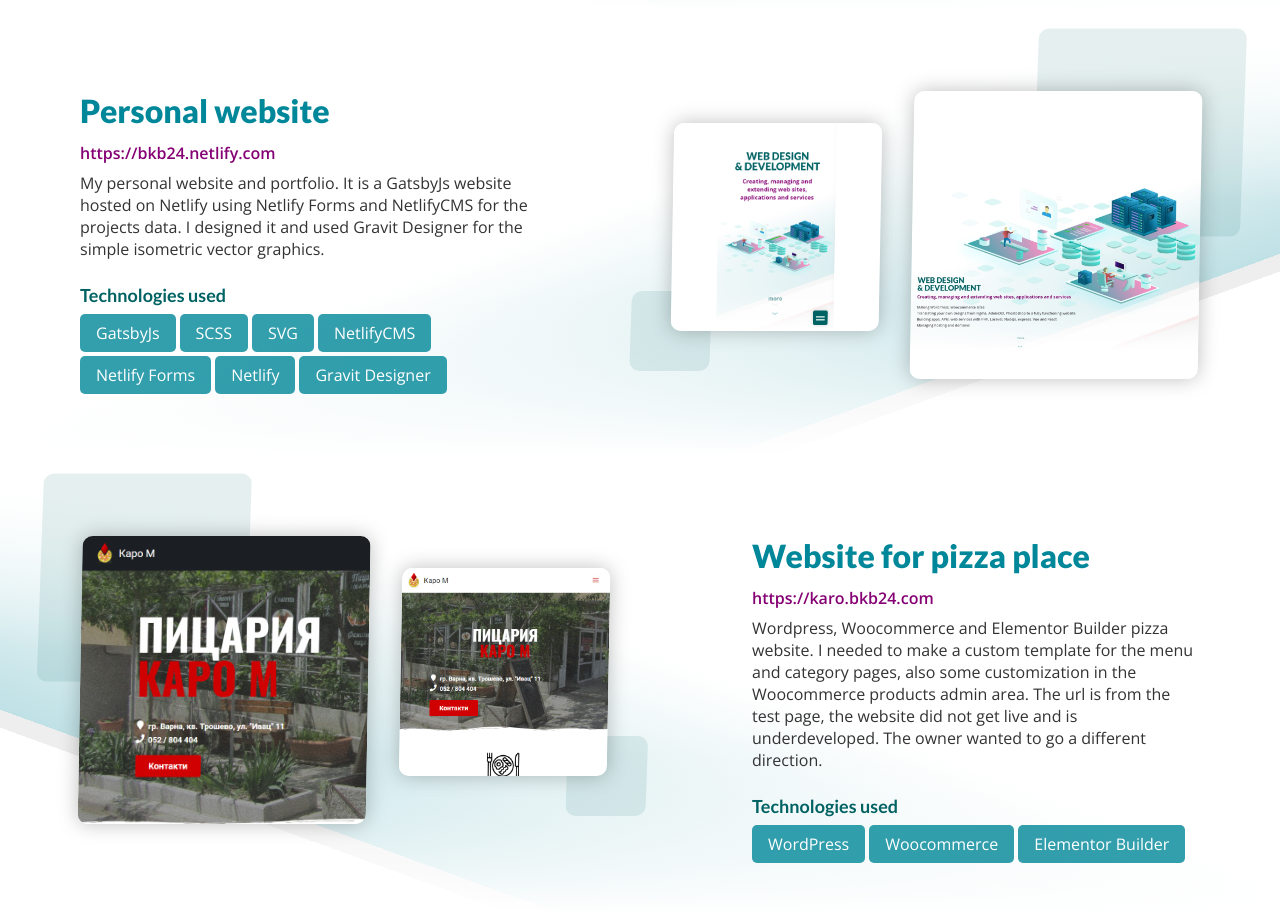
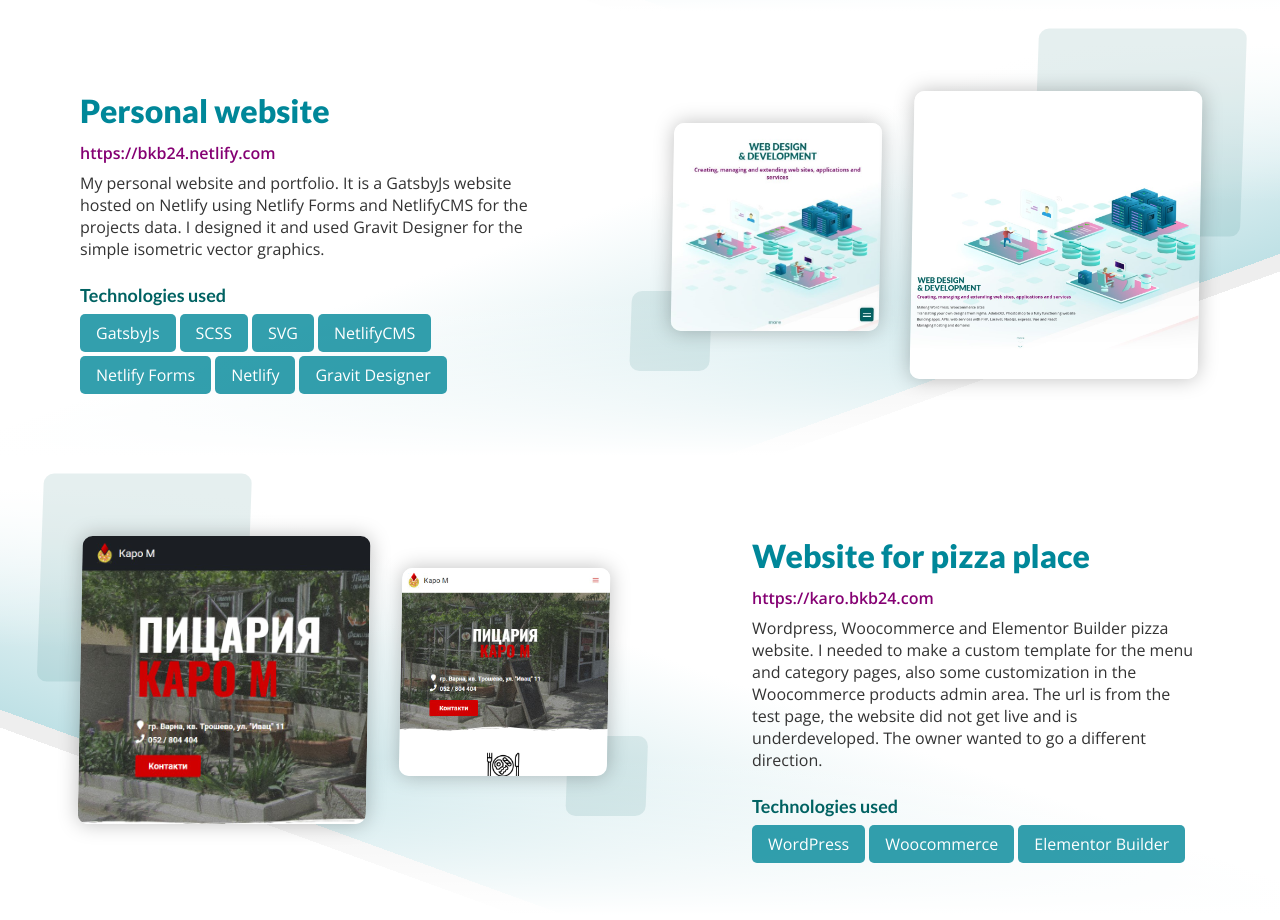
Before and after one commit to bkb24/folio, a Gatsby site: page /folio in a window 1280 px wide. Shown: the part 2380-3300 px from the top of the page. Built offline with nearby package versions, Linux system fonts and the light colour scheme; Gatsby itself is replaced by a stand-in of ours.

Commit message:
Update Folio “personal-website”

```diff
--- a/content/folio/personal-website.md
+++ b/content/folio/personal-website.md
@@ -11,7 +11,7 @@ description: >-
   using Netlify Forms and NetlifyCMS for the projects data. I designed it and
   used Gravit Designer for the simple isometric vector graphics.
 main_img_d: /img/uploads/localhost_8000-d.jpg
-main_img_m: /img/uploads/bkb24.netlify.com-m.jpg
+main_img_m: /img/uploads/2020-04-30-13.53.24-bkb24.s.jpg
 tech:
   - GatsbyJs
   - SCSS
```
